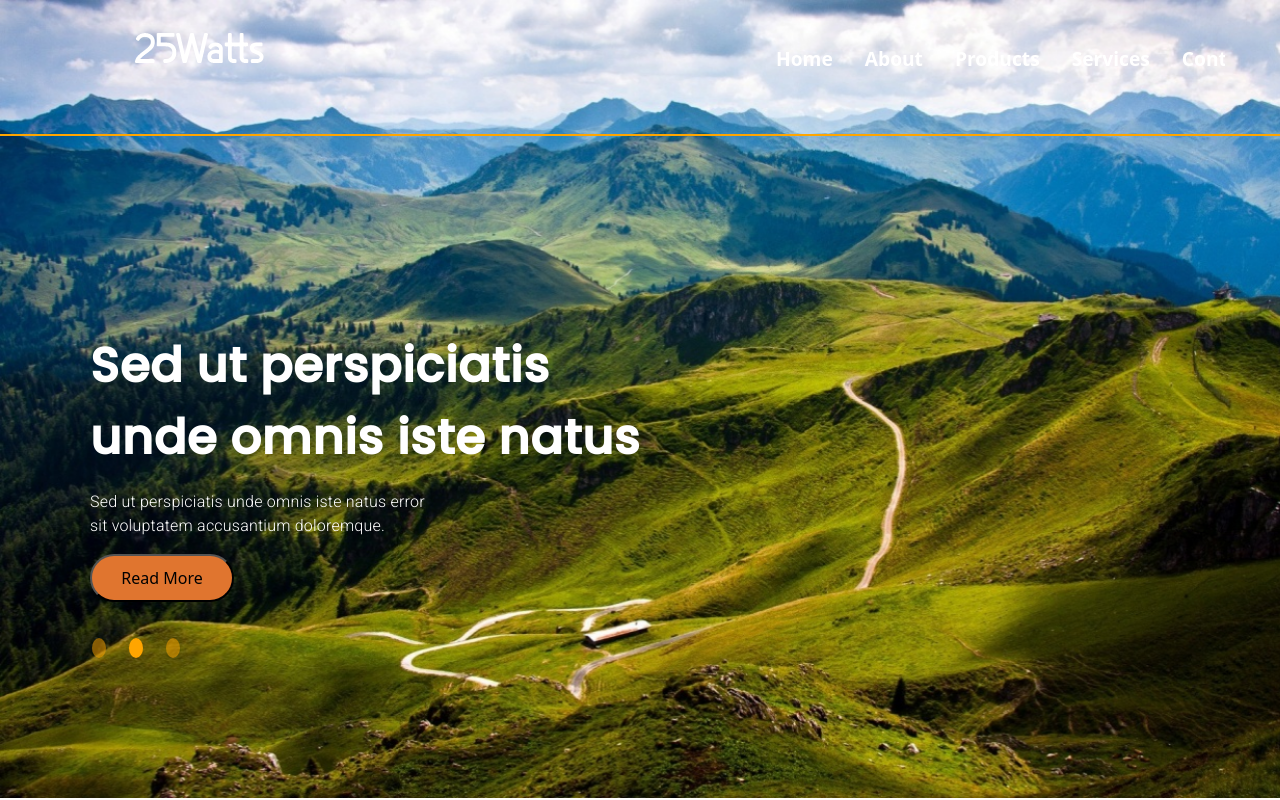
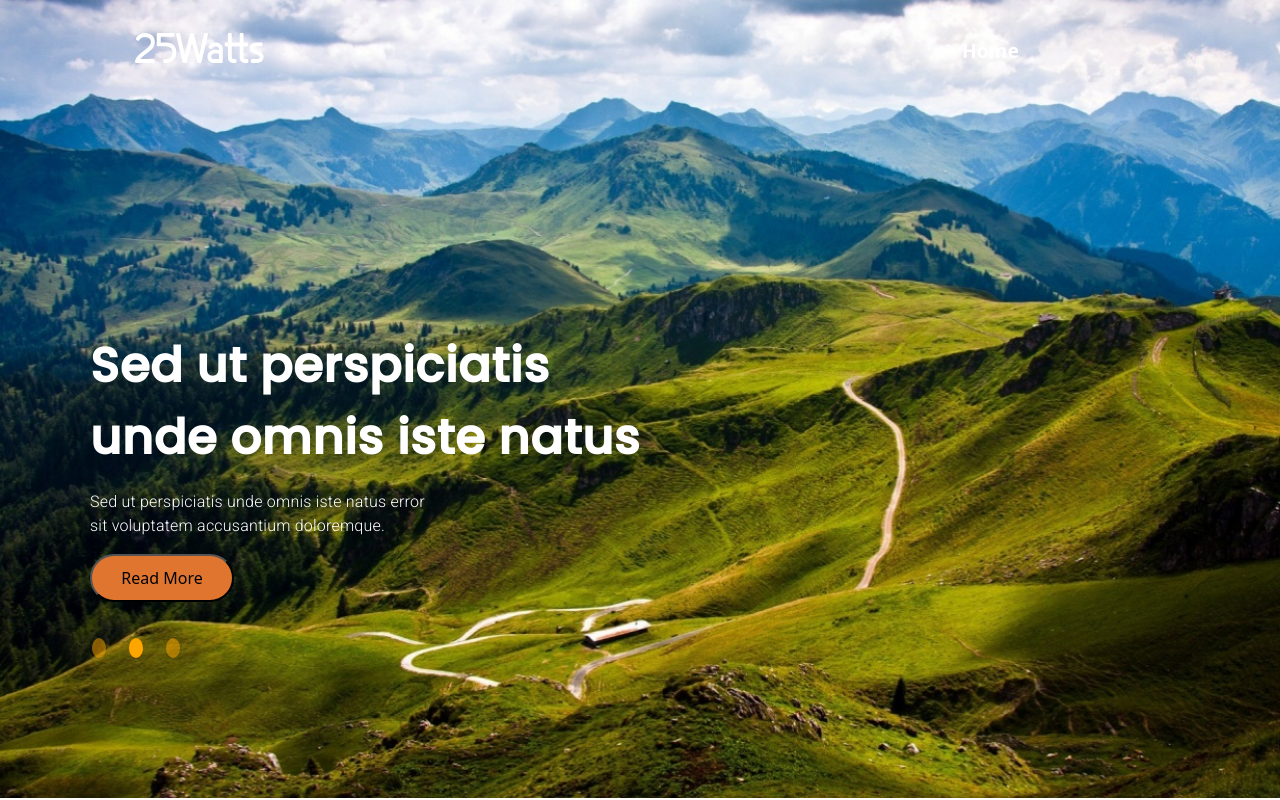
Before and after one commit to Erickmata1798/eam1798, a React (Create React App) app: page / in a window 1280 px wide. Shown: the top 800 px of the page. Built offline with nearby package versions, Linux system fonts and the light colour scheme.

Commit message:
UPDATE 09-11-2021

```diff
--- a/src/CSS/Header.scss
+++ b/src/CSS/Header.scss
@@ -68,5 +68,24 @@
     padding: 0.5rem 0;
   }
 }
+@media screen and (min-width: 375px){
+  .nav-links a {
+    margin: 15px;
+    display: initial;
+    text-decoration: none;
+    padding: 1rem 0;
+    color: white;
+    transition: var(--mainTransition);
+    text-align: center;
+    font-size: 1.20rem;
+    font-weight: 600;
+    font-family: var(--main-font);
+    letter-spacing: var(--mainSpacing);
+    padding-left: 187px;
 
+  }
+  .navbar1 {
+    border-bottom: none;
+  }
+}
 /* end of navbar */
--- a/src/components/Contact.js
+++ b/src/components/Contact.js
@@ -22,7 +22,7 @@ class Contact extends Component {
     saveContact = async (e) => {
         e.preventDefault();
 
-        const response = await axios.post('http://localhost:8000/api/add-contact', this.state);
+        const response = await axios.post('https://laravel-api-mundos-e.herokuapp.com/', this.state);
         if (response.data.status === 200) {
             //console.log(response.data.message);
             swal("Success!", response.data.message, "success");
```
Also changed, not shown: src/CSS/Home.scss (line endings or trailing spaces).
